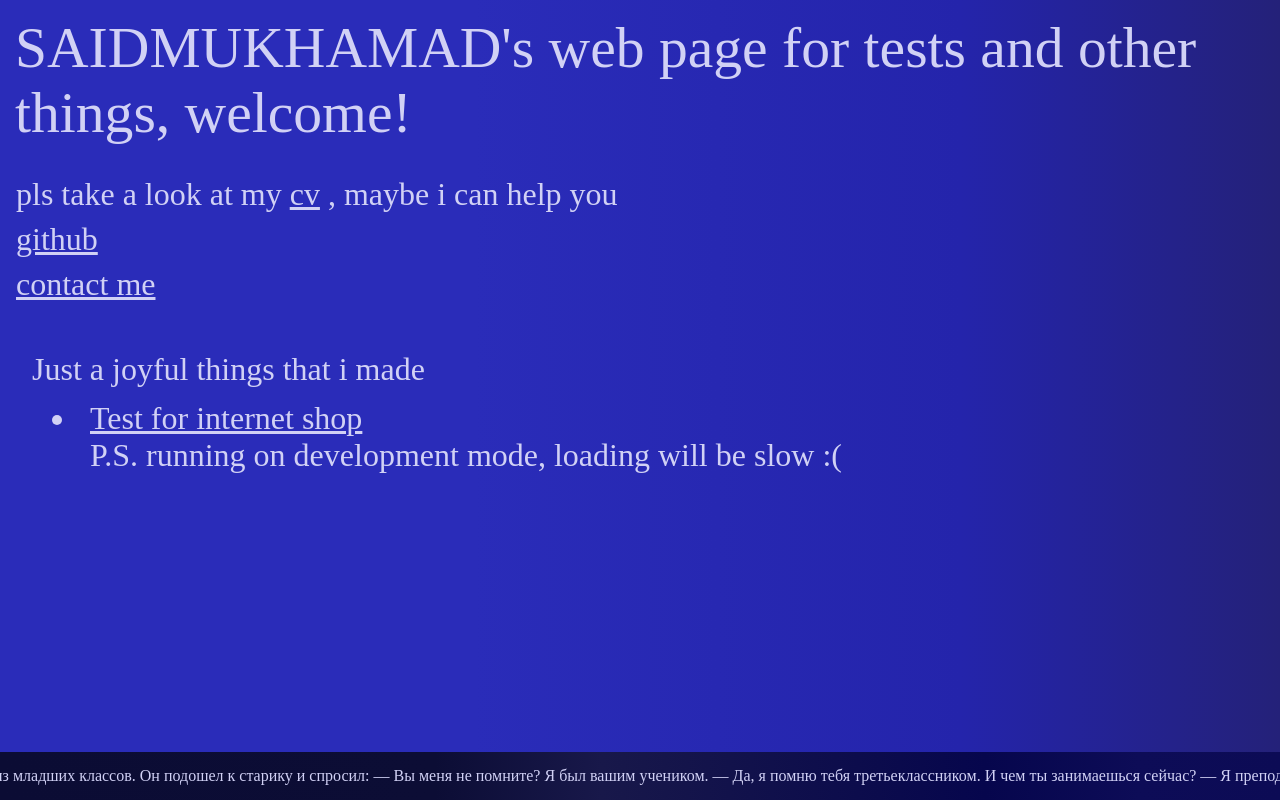
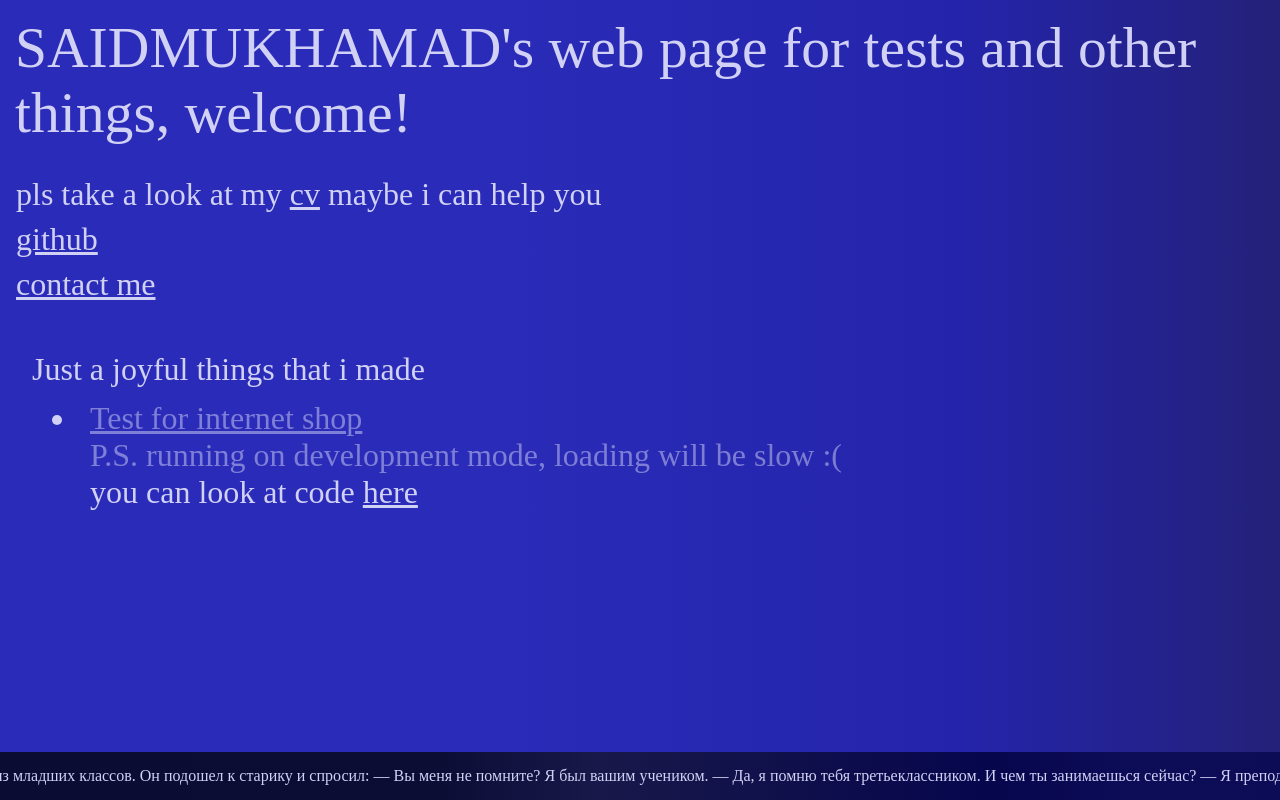
Before and after one commit to saidmukhamad/portfolio, a React (Create React App) app: page / in a window 1280 px wide. Built offline with nearby package versions, Linux system fonts and the light colour scheme.

Commit message:
disabled a link

```diff
--- a/src/App.css
+++ b/src/App.css
@@ -77,6 +77,12 @@ html {
     position: relative;
 }
 
+.disabled {
+    cursor: not-allowed;
+    pointer-events: none;
+    opacity: 0.5;
+}
+
 @media (max-width: 700px) {
     .App {
         flex-direction: column;
--- a/src/App.tsx
+++ b/src/App.tsx
@@ -2,65 +2,18 @@ import "./App.css";
 import Telegram from "./assets/Telegram";
 import { Link } from "react-router-dom";
 import { ReactComponent as _108 } from "./assets/108.svg";
+import List from "./components/list/List";
 import Ticker from "./components/Ticker/Ticker";
+import Layout from "./components/Layout/Layout";
+import Presenter from "./components/presenter/Presenter";
 
 function App() {
   return (
     <div className="App">
-      <div className="present-container">
-        <p className="me-108">
-          SAIDMUKHAMAD's web page for tests and other things, welcome!
-        </p>
-
-        <div className="contact-108">
-          <p>
-            pls take a look at my{" "}
-            <a target={"_blank"} href="https://disk.yandex.ru/i/u6stEqHgakz2-g">
-              cv
-            </a>{" "}
-            , maybe i can help you
-          </p>
-          <p>
-            {" "}
-            {/* if you want my github, here's a{" "} */}
-            <a
-              className="telegram"
-              target={"_blank"}
-              href="http://github.com/saidmukhamad/"
-            >
-              {/* link */}
-              github
-            </a>{" "}
-          </p>
-          <p>
-            <a
-              className="telegram"
-              target={"_blank"}
-              href="http://github.com/saidmukhamad/"
-            >
-              {/* link */}
-              contact me
-            </a>{" "}
-          </p>
-        </div>
-      </div>
-
-      <ul className="what-i-did-container">
-        <span>Just a joyful things that i made</span>
-        <li>
-          <a target={"_blank"} href="http://62.113.105.4/">
-            {" "}
-            Test for internet shop
-          </a>
-          <p>P.S. running on development mode, loading will be slow :(</p>
-        </li>
-        {/* <li>
-          <a href={"/calculator"}>Calculator</a>{" "}
-          <p>Made it because i was tired one night </p>
-        </li> */}
-      </ul>
-
-      <Ticker />
+      <Layout>
+        <Presenter />
+        <List />
+      </Layout>
     </div>
   );
 }
--- /dev/null
+++ b/src/components/Layout/Layout.tsx
@@ -0,0 +1,17 @@
+import React, { ReactNode } from "react";
+import Ticker from "../Ticker/Ticker";
+
+type Props = {
+  children: ReactNode;
+};
+
+function Layout({ children }: Props) {
+  return (
+    <>
+      {children}
+      <Ticker />
+    </>
+  );
+}
+
+export default Layout;
--- /dev/null
+++ b/src/components/list/List.tsx
@@ -0,0 +1,38 @@
+import React from "react";
+
+type Props = {
+    children: React.ReactNode;
+};
+
+const List = () => {
+    return (
+        <ul className="what-i-did-container">
+            <span>Just a joyful things that i made</span>
+            <li>
+                <a className="disabled" target={"_blank"} href="http://62.113.105.4/">
+                    {" "}
+                    Test for internet shop
+                </a>
+                <p className="disabled">
+                    P.S. running on development mode, loading will be slow :(
+                </p>
+                <p>
+                    you can look at code{" "}
+                    <a
+                        target={"_blank"}
+                        href="https://github.com/saidmukhamad/MiniMelissa"
+                    >
+                        here
+                    </a>
+                </p>
+            </li>
+
+            {/* <li>
+    <a href={"/calculator"}>Calculator</a>{" "}
+    <p>Made it because i was tired one night </p>
+  </li> */}
+        </ul>
+    );
+};
+
+export default List;
--- /dev/null
+++ b/src/components/presenter/Presenter.tsx
@@ -0,0 +1,45 @@
+import React from "react";
+
+type Props = {};
+
+const Presenter = (props: Props) => {
+  return (
+    <div className="present-container">
+      <p className="me-108">
+        SAIDMUKHAMAD's web page for tests and other things, welcome!
+      </p>
+
+      <div className="contact-108">
+        <p>
+          pls take a look at my{" "}
+          <a target={"_blank"} href="https://disk.yandex.ru/i/u6stEqHgakz2-g">
+            cv
+          </a>{" "}
+          maybe i can help you
+        </p>
+        <p>
+          <a
+            className="telegram"
+            target={"_blank"}
+            href="http://github.com/saidmukhamad/"
+          >
+            {/* link */}
+            github
+          </a>{" "}
+        </p>
+        <p>
+          <a
+            className="telegram"
+            target={"_blank"}
+            href="http://github.com/saidmukhamad/"
+          >
+            {/* link */}
+            contact me
+          </a>{" "}
+        </p>
+      </div>
+    </div>
+  );
+};
+
+export default Presenter;
--- a/src/index.tsx
+++ b/src/index.tsx
@@ -2,7 +2,7 @@ import React from "react";
 import { createRoot } from "react-dom/client";
 import { BrowserRouter, Routes, Route } from "react-router-dom";
 import App from "./App";
-import Calculator_ from "./calculator/Calculator";
+import Calculator_ from "./components/calculator/Calculator";
 
 const container = document.getElementById("root")!;
 const root = createRoot(container);
```
Also changed, not shown: src/components/calculator/Calculator.css (renamed from src/calculator/Calculator.css), src/components/calculator/Calculator.tsx (renamed from src/calculator/Calculator.tsx). Lines whose indentation alone changed are shown as unchanged.
